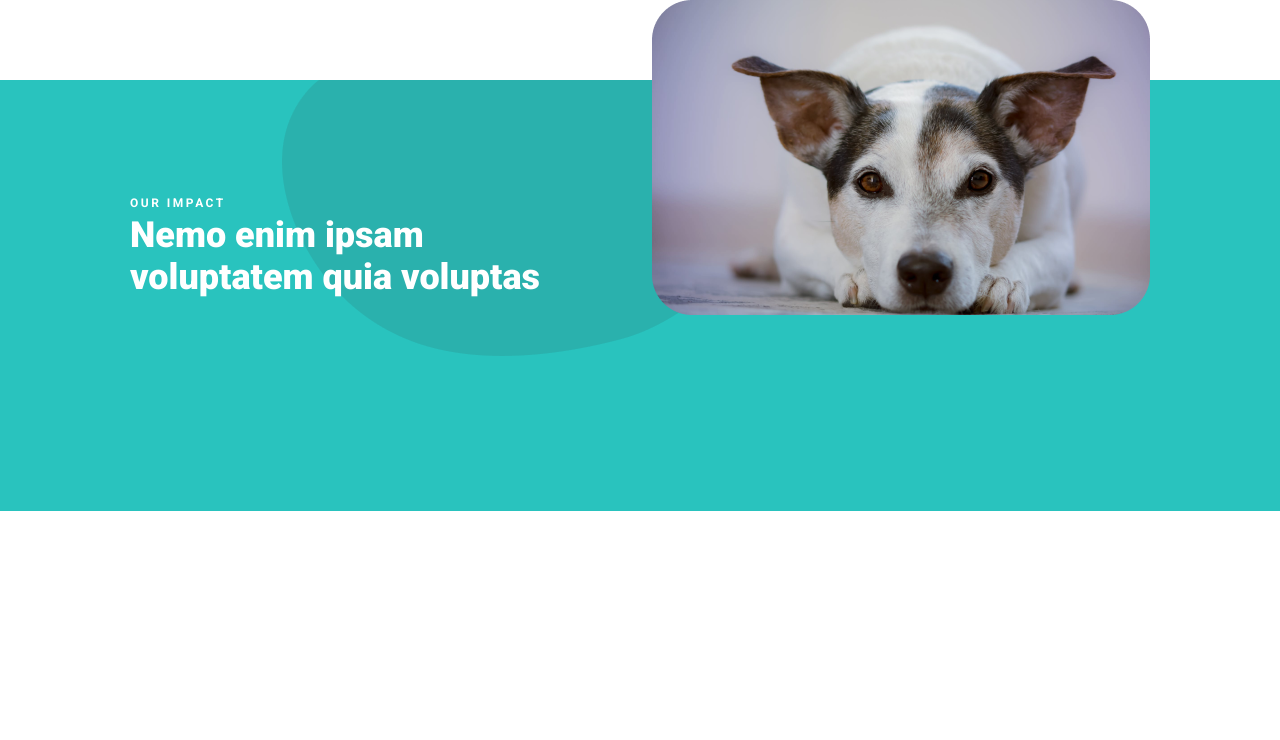
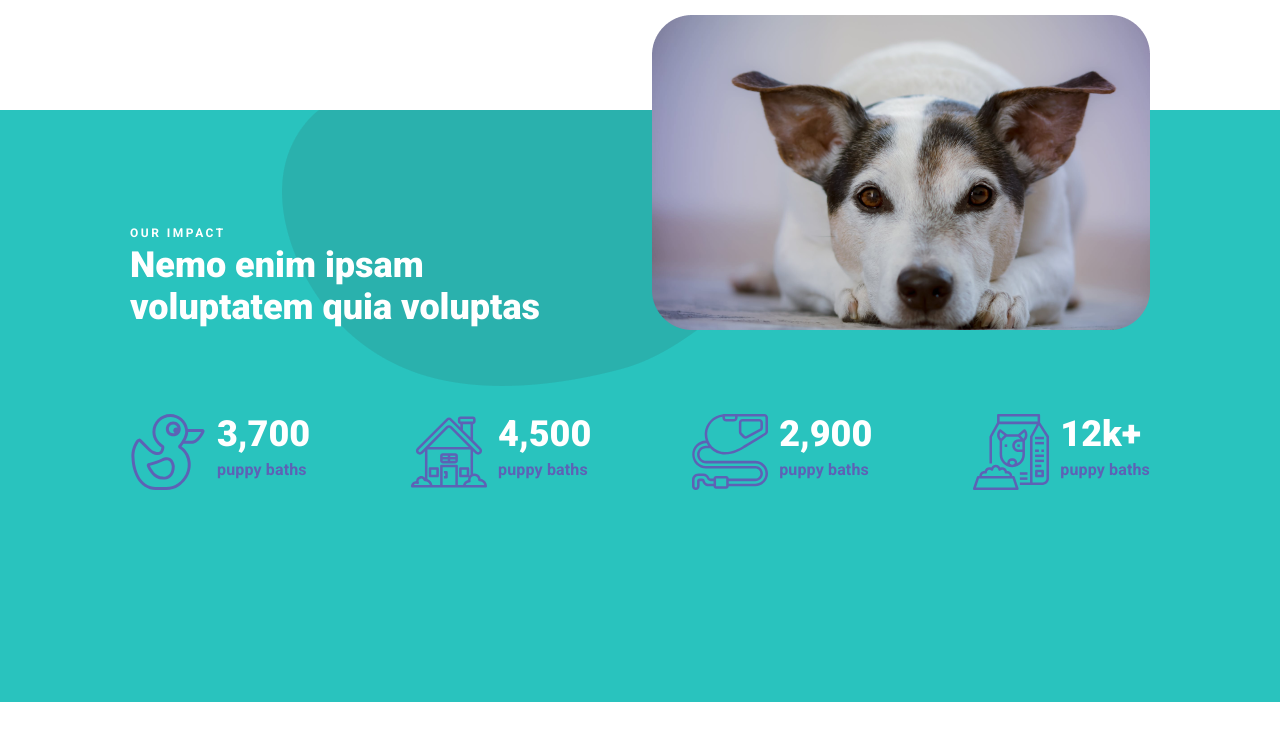
Before and after one commit to RyabovEvgeniy/freelancer_course_lesson14, a plain HTML site: page index.html in a window 1280 px wide. Drawn offline with Linux system fonts and the light colour scheme.

Commit message:
Сверстал блок impact__items

```diff
--- a/css/style.css
+++ b/css/style.css
@@ -8,8 +8,9 @@
 
 /* ===== container ===== */
 [class*="__container"] {
-	max-width: 1020px;
+	max-width: 1050px;
 	margin: 0 auto;
+	padding: 0px 15px;
 }
 
 /* ===== end container ===== */
@@ -26,6 +27,7 @@ body {
 .impact {
 	background-color: #29C3BE;
 }
+
 .impact__container::before {
 	content: "";
 	display: block;
@@ -35,12 +37,13 @@ body {
 	position: absolute;
 	right: 360px;
 }
+
 .impact__container {}
 
 .impact__body {
 	display: flex;
-	margin: 80px 0px 85px 0px;
-	padding: 111px 0px 212px 0px;
+	margin: 110px 0px 85px 0px;
+	padding: 111px 0px 0px 0px;
 	position: relative;
 }
 
@@ -64,7 +67,6 @@ body {
 	line-height: 2;
 	letter-spacing: 2.5px;
 	text-transform: uppercase;
-
 }
 
 .text-impact__title {
@@ -78,8 +80,42 @@ body {
 	flex: 0 0 50%;
 	/* margin: 0px 0px 80px 0px; */
 	position: absolute;
-	top: -80px;
+	top: -95px;
 	right: 0px;
 }
 
+.impact__items {
+	display: flex;
+	flex-wrap: wrap;
+	justify-content: space-between;
+	padding: 0px 0px 212px 0px;
+}
+
+.impact__item {
+	display: flex;
+	gap: 11px;
+}
+
+.item-impact {}
+
+.item-impact__image {}
+
+.item-impact__body {}
+
+.item-impact__value {
+	font-weight: 900;
+	font-size: 36px;
+	line-height: 1.16;
+	color: #FFFFFF;
+	margin: 0px 0px 3px 0px;
+}
+
+.item-impact__text {
+	font-weight: 700;
+	font-size: 16px;
+	line-height: 1.5;
+	letter-spacing: 0.15px;
+	color: #5D62B5;
+}
+
 /* ===== end impact ===== */
--- a/index.html
+++ b/index.html
@@ -27,6 +27,42 @@
 						</div>
 					</div>
 					<div class="impact__items">
+						<div class="impact__item item-impact">
+							<div class="item-impact__image">
+								<img src="img/item_01.svg" alt="">
+							</div>
+							<div class="item-impact__body">
+								<div class="item-impact__value">3,700</div>
+								<div class="item-impact__text">puppy baths</div>
+							</div>
+						</div>
+						<div class="impact__item item-impact">
+							<div class="item-impact__image">
+								<img src="img/item_02.svg" alt="">
+							</div>
+							<div class="item-impact__body">
+								<div class="item-impact__value">4,500</div>
+								<div class="item-impact__text">puppy baths</div>
+							</div>
+						</div>
+						<div class="impact__item item-impact">
+							<div class="item-impact__image">
+								<img src="img/item_03.svg" alt="">
+							</div>
+							<div class="item-impact__body">
+								<div class="item-impact__value">2,900</div>
+								<div class="item-impact__text">puppy baths</div>
+							</div>
+						</div>
+						<div class="impact__item item-impact">
+							<div class="item-impact__image">
+								<img src="img/item_04.svg" alt="">
+							</div>
+							<div class="item-impact__body">
+								<div class="item-impact__value">12k+</div>
+								<div class="item-impact__text">puppy baths</div>
+							</div>
+						</div>
 
 					</div>
 				</div>
```
Also changed, not shown: img/impact-icon.svg (added), img/item_01.svg (added), img/item_02.svg (added), img/item_03.svg (added), img/item_04.svg (added).
